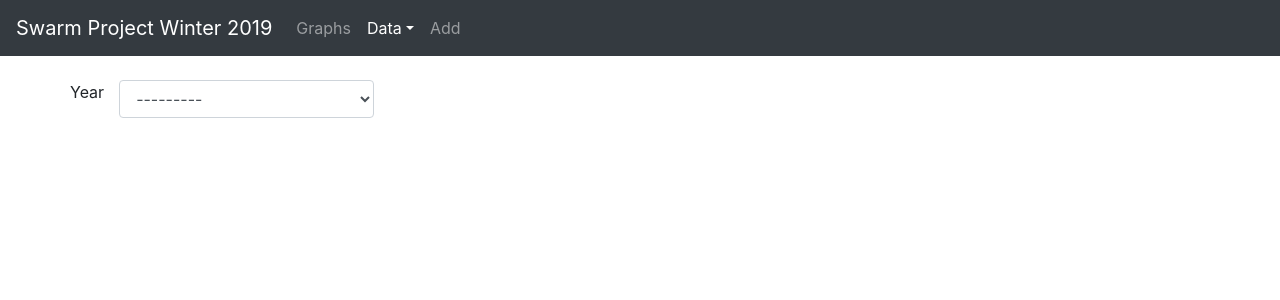
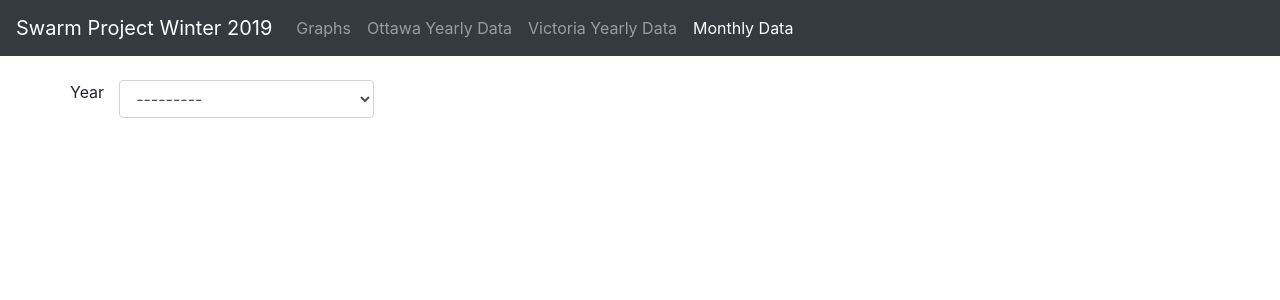
Before and after one commit to Mathic/swarmproject, a Django app: page /graphs/data_month in a window 1280 px wide. Shown: the top 300 px of the page. Run offline with Django 3.2, Linux system fonts and the light colour scheme; data that the repository does not hold is empty; parts of the project's set-up code (start-up, migrations or seed data) failed here and were passed over; some libraries are stand-ins or nearby versions.

Commit message:
removing add page
- remove 'add' page
- removed dropdown items, made them into nav items

```diff
--- a/graphs/templates/graphs/base_template.html
+++ b/graphs/templates/graphs/base_template.html
@@ -6,7 +6,7 @@
   <meta property="og:url"                content="https://swarmproject.herokuapp.com/graphs/" />
   <meta property="og:type"               content="website" />
   <meta property="og:title"              content="TSES3002 Group A Swarm Project" />
-  <meta property="og:description"        content="Average temperature and precipitation per year in Ottawa" />
+  <meta property="og:description"        content="Average temperature and precipitation per year in Ottawa and Victoria" />
   <meta property="og:image"              content="{% static 'graphs/img/yt_graph.png' %}" />
   <meta name="viewport" content="width=device-width, initial-scale=1, shrink-to-fit=no">
   <meta name="description" content="">
@@ -40,16 +40,20 @@
         <li class="nav-item {% if nbar == 'graphs' %}active{% endif %}">
           <a class="nav-link" href="{% url 'graphs' %}">Graphs<span class="sr-only">(current)</span></a>
         </li>
-        <li class="nav-item dropdown {% if nbar == 'data' %}active{% endif %}">
+        <!-- <li class="nav-item dropdown {% if nbar == 'data' %}active{% endif %}">
           <a class="nav-link dropdown-toggle" href="#" id="dropdowndata" data-toggle="dropdown" aria-haspopup="true" aria-expanded="false">Data</a>
           <div class="dropdown-menu" aria-labelledby="dropdowndata">
-            <a class="dropdown-item" href="{% url 'data_ottawa' %}">Ottawa Yearly Data</a>
-            <a class="dropdown-item" href="{% url 'data_victoria' %}">Victoria Yearly Data</a>
-            <a class="dropdown-item" href="{% url 'data_month' %}">Monthly Data</a>
+
           </div>
+        </li> -->
+        <li class="nav-item {% if nbar == 'data_oy' %}active{% endif %}">
+          <a class="nav-link" href="{% url 'data_ottawa' %}">Ottawa Yearly Data</a>
         </li>
-        <li class="nav-item {% if nbar == 'add' %}active{% endif %}">
-          <a class="nav-link" href="{% url 'add_data' %}">Add</a>
+        <li class="nav-item {% if nbar == 'data_vy' %}active{% endif %}">
+          <a class="nav-link" href="{% url 'data_victoria' %}">Victoria Yearly Data</a>
+        </li>
+        <li class="nav-item {% if nbar == 'data_m' %}active{% endif %}">
+          <a class="nav-link" href="{% url 'data_month' %}">Monthly Data</a>
         </li>
       </ul>
     </div>
--- a/graphs/urls.py
+++ b/graphs/urls.py
@@ -12,7 +12,11 @@ urlpatterns = [
     path('data_ottawa', views.data_ottawa, name='data_ottawa'),
     path('data_victoria', views.data_victoria, name='data_victoria'),
     path('data_month', views.data_m, name='data_month'),
-    path('add', views.add_data, name='add_data'),
+    # path('add', views.add_data, name='add_data'),
+    # for base template:
+    # <!-- <li class="nav-item {% if nbar == 'add' %}active{% endif %}">
+    # <a class="nav-link" href="{% url 'add_data' %}">Add</a>
+    # </li> -->
 
     # ajax requests
     path('ajax/load-months', views.load_months, name='ajax_load_months'),
--- a/graphs/views.py
+++ b/graphs/views.py
@@ -32,17 +32,17 @@ def graphs(request):
 def data_ottawa(request):
     ottawa = GraphData.objects.filter(source_text='Ottawa CDA').order_by('graph_year')
 
-    return render(request, 'graphs/data_ottawa.html', {'ottawa': ottawa, 'nbar': 'data'})
+    return render(request, 'graphs/data_ottawa.html', {'ottawa': ottawa, 'nbar': 'data_oy'})
 
 def data_victoria(request):
     victoria = GraphData.objects.filter(source_text='Victoria Gonzales').order_by('graph_year')
 
-    return render(request, 'graphs/data_victoria.html', {'victoria': victoria, 'nbar': 'data'})
+    return render(request, 'graphs/data_victoria.html', {'victoria': victoria, 'nbar': 'data_vy'})
 
 def data_m(request):
     years = GraphData.objects.order_by('graph_year').values_list('graph_year', flat=True).distinct()
 
-    return render(request, 'graphs/data_m.html', {'years': years, 'nbar': 'data'})
+    return render(request, 'graphs/data_m.html', {'years': years, 'nbar': 'data_m'})
 
 def add_data(request):
     names = Student.objects.all()
```
